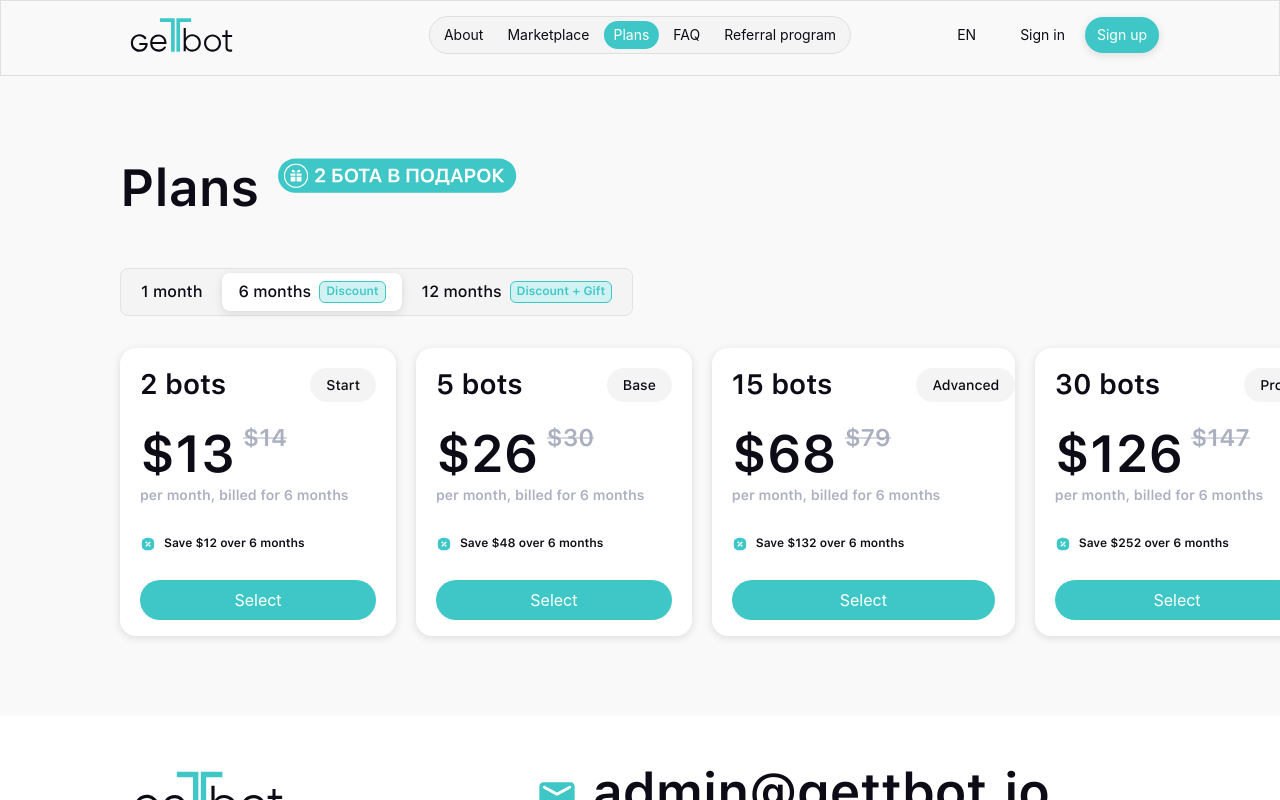
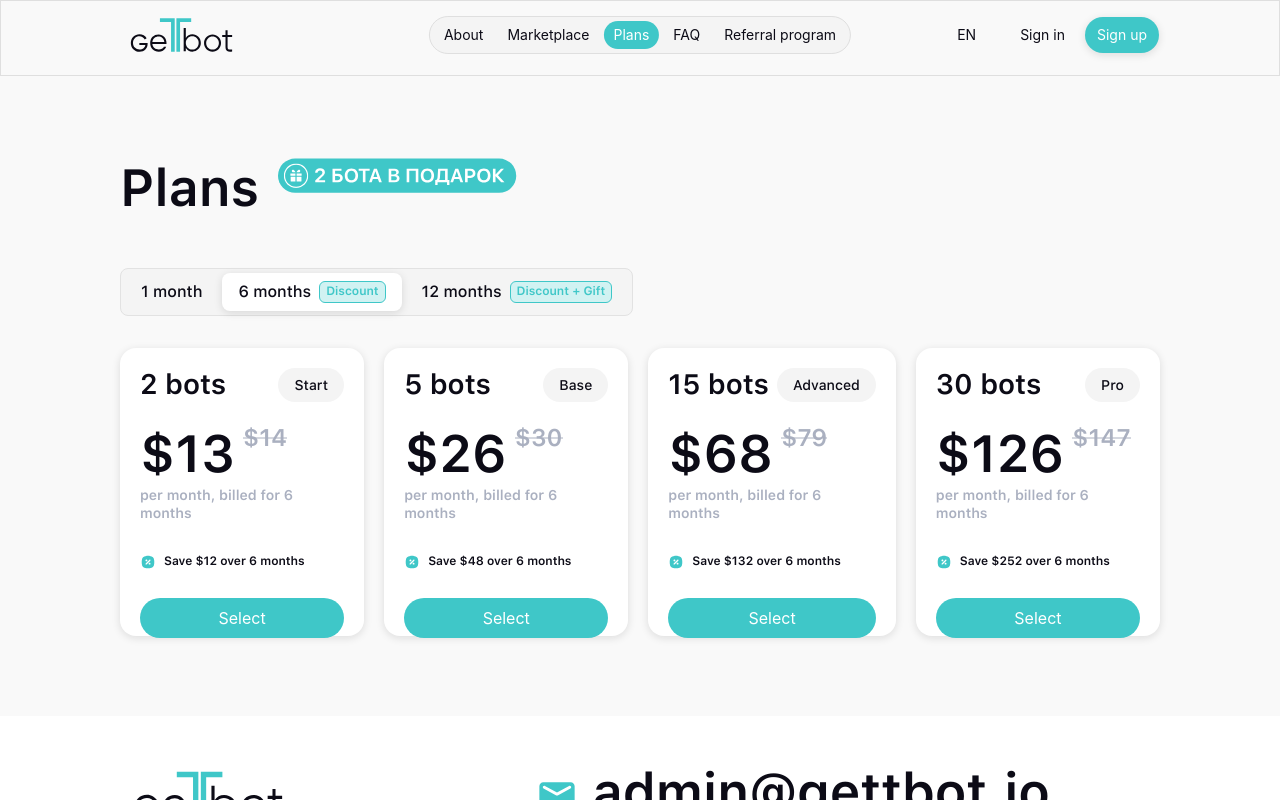
Before and after one commit to CeYn97/Hackathon-gettbot, a Next.js app: page /tariffs in a window 1280 px wide. Built offline with nearby package versions, Linux system fonts and the light colour scheme; a web font is replaced by a local one.

Commit message:
tariffs-fix

```diff
--- a/src/components/Tariffs.tsx
+++ b/src/components/Tariffs.tsx
@@ -86,15 +86,15 @@ export default function Tariffs() {
                     : "bg-[#FFFFFF] hover:transform hover:scale-[1.01]"
                 }`}
               >
-                <div className="flex justify-between items-center w-full gap-[84px]">
-                  <h3 className={`text-[28px] font-[600] leading-[1.14] text-left whitespace-nowrap transition-colors duration-300 ${
+                <div className="flex justify-between items-center w-full gap-2">
+                  <h3 className={`text-[28px] font-[600] leading-[1.14] text-left whitespace-nowrap transition-colors duration-300 flex-1 ${
                     isSelected ? "text-[#FFFFFF]" : "text-[#0C0B16]"
                   }`}>
                     {t(plan.name)}
                   </h3>
 
-                  <div className="flex justify-center items-center gap-2 px-4 py-2 bg-[#F4F4F4] rounded-[999px] transition-all duration-300">
-                    <span className="text-[#0C0B16] text-[14px] font-[500] leading-[1.29] text-center">
+                  <div className="flex justify-center items-center gap-2 px-4 py-2 bg-[#F4F4F4] rounded-[999px] transition-all duration-300 flex-shrink-0">
+                    <span className="text-[#0C0B16] text-[14px] font-[500] leading-[1.29] text-center whitespace-nowrap">
                       {t(`tariffs.planTypes.${plan.planType.toLowerCase()}`)}
                     </span>
                   </div>
@@ -135,7 +135,7 @@ export default function Tariffs() {
                       <>
                         <div className="w-4 h-4 transition-all duration-300">
                           <Image
-                            src="/images/icon-sale.svg"
+                            src={isSelected ? "/images/icon-white.svg" : "/images/icon-sale.svg"}
                             alt="Sale icon"
                             width={16}
                             height={16}
@@ -282,7 +282,7 @@ export default function Tariffs() {
                       <div className="flex items-center gap-2">
                         <div className="w-4 h-4 transition-all duration-300">
                           <Image
-                            src="/images/icon-sale.svg"
+                            src={isSelected ? "/images/icon-white.svg" : "/images/icon-sale.svg"}
                             alt="Sale icon"
                             width={16}
                             height={16}
```
Also changed, not shown: public/images/Icon-white.svg (added).
